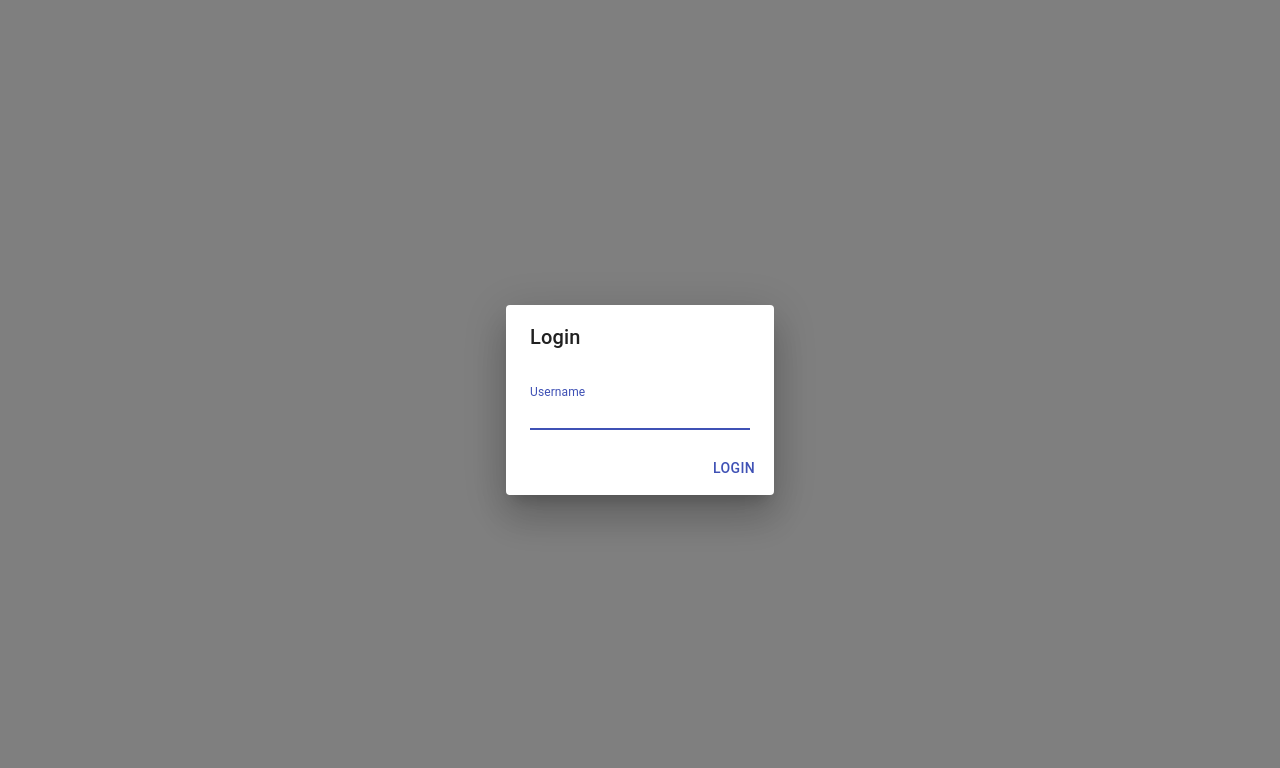
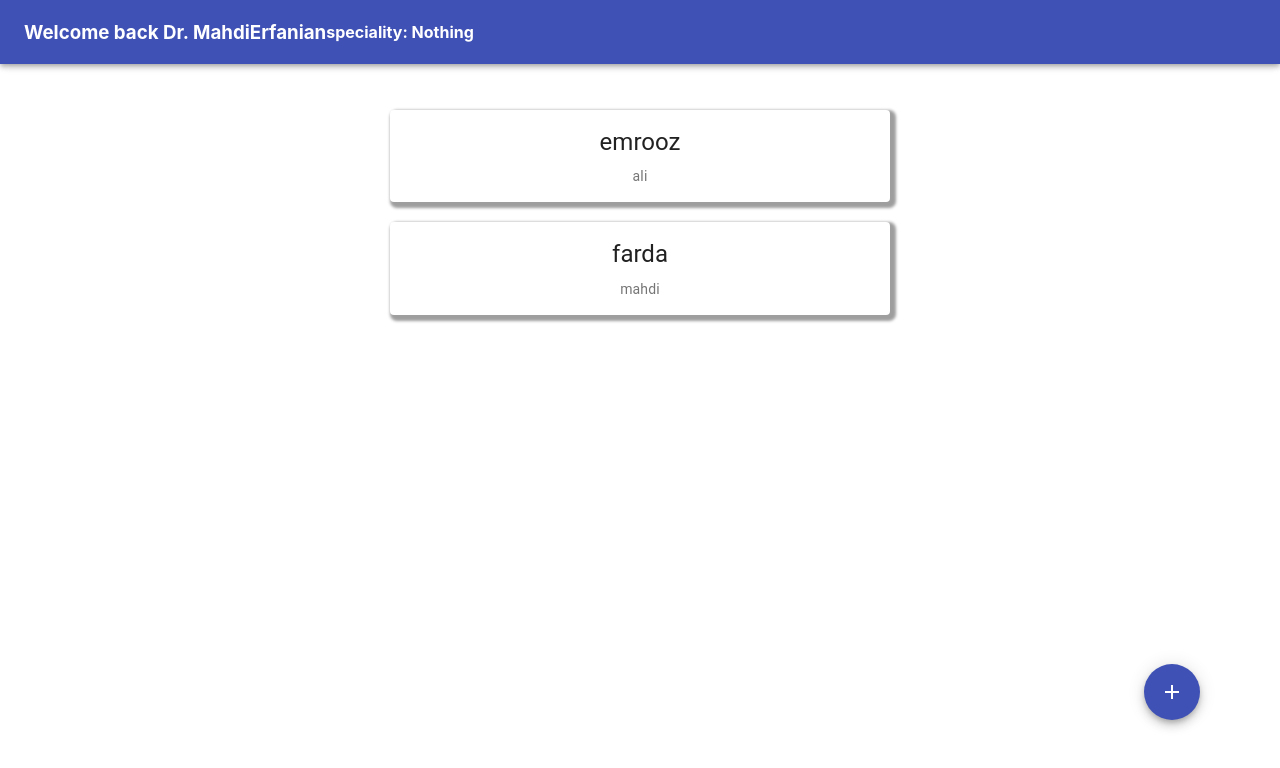
Before and after one commit to merfanian/HosptialFront, a React (Create React App) app: page /doctor in a window 1280 px wide. Shown: the top 768 px of the page. Built offline with nearby package versions, Linux system fonts and the light colour scheme.

Commit message:
Implement some features in doctor page

```diff
--- /dev/null
+++ b/src/Doctor.js
@@ -0,0 +1,70 @@
+import React, { Component } from 'react';
+import { AppBar, Toolbar, TextField } from '@material-ui/core';
+import VisitsDeck from './VisitsDeck';
+import Fab from '@material-ui/core/Fab';
+import AddIcon from '@material-ui/icons/Add';
+
+class Doctor extends Component {
+    constructor(props) {
+        super(props);
+        this.state = {
+            firstName: 'Mahdi',
+            lastName: 'Erfanian',
+            employeeId: '',
+            speciality: 'Nothing',
+        };
+        console.log(this.props);
+    }
+
+    render() {
+        return (
+            <div>
+                <AppBar>
+                    <Toolbar>
+                        <h3>
+                            Welcome back Dr. {this.state.firstName}
+                            {this.state.lastName}
+                        </h3>
+                        <h4>speciality: {this.state.speciality}</h4>
+                    </Toolbar>
+                </AppBar>
+                <div
+                    style={{
+                        paddingTop: 100,
+                        display: 'flex',
+                        justifyContent: 'center',
+                        alignContent: 'center',
+                    }}
+                >
+                    <VisitsDeck
+                        cards={[
+                            { patient: 'ali', date: 'emrooz' },
+                            { patient: 'mahdi', date: 'farda' },
+                        ]}
+                    ></VisitsDeck>
+                </div>
+
+                <div
+                    style={{
+                        display: 'flex',
+                        alignContent: 'center',
+                        alignSelf: 'center',
+                        position: 'absolute',
+                        bottom: 80,
+                        right: 80,
+                    }}
+                >
+                    <Fab
+                        color="primary"
+                        aria-label="add"
+                        onClick={this.handleClick}
+                    >
+                        <AddIcon />
+                    </Fab>
+                </div>
+            </div>
+        );
+    }
+}
+
+export default Doctor;
--- a/src/Main.js
+++ b/src/Main.js
@@ -5,7 +5,7 @@ import Login from '../src/Login';
 import Home from '../src/Login';
 import Admin from '../src/Admin';
 import Patient from '../src/Patient';
-import Doctor from '../src/Login';
+import Doctor from '../src/Doctor';
 
 const Main = () => {
     return (
--- /dev/null
+++ b/src/VisitCard.js
@@ -0,0 +1,56 @@
+import React, { Component } from 'react';
+import { makeStyles } from '@material-ui/core/styles';
+import Card from '@material-ui/core/Card';
+import CardActions from '@material-ui/core/CardActions';
+import CardContent from '@material-ui/core/CardContent';
+import Button from '@material-ui/core/Button';
+import Typography from '@material-ui/core/Typography';
+import CardMedia from '@material-ui/core/CardMedia';
+import CardActionArea from '@material-ui/core/CardActionArea';
+import SimpleDialog from '@material-ui/core/Dialog';
+import AlertDialog from './AlertDialog';
+
+const useStyles = makeStyles({
+    card: {
+        maxWidth: 345,
+    },
+    media: {
+        height: 140,
+    },
+});
+
+class VisitCard extends Component {
+    render() {
+        return (
+            <div style={{ padding: 10 }}>
+                <Card
+                    style={{ width: 500, boxShadow: '3px 3px 3px 3px #9E9E9E' }}
+                >
+                    <CardActionArea>
+                        <CardContent>
+                            <Typography
+                                gutterBottom
+                                variant="h5"
+                                component="h2"
+                            >
+                                {this.props.date}
+                            </Typography>
+                            <Typography
+                                variant="body2"
+                                color="textSecondary"
+                                component="p"
+                            >
+                                {this.props.patient}
+                            </Typography>
+                        </CardContent>
+                    </CardActionArea>
+                    {/* <CardActions> */}
+                    {/* <AlertDialog medicine={['1', '2']}></AlertDialog> */}
+                    {/* </CardActions> */}
+                </Card>
+            </div>
+        );
+    }
+}
+
+export default VisitCard;
--- /dev/null
+++ b/src/VisitsDeck.js
@@ -0,0 +1,14 @@
+import React, { Component } from 'react';
+import MediaCard from './MediaCard';
+import VisitCard from './VisitCard';
+
+class VisitsDeck extends Component {
+    listItems = this.props.cards.map(card => (
+        <VisitCard patient={card.patient} date={card.date}></VisitCard>
+    ));
+    render() {
+        return <div>{this.listItems}</div>;
+    }
+}
+
+export default VisitsDeck;
```
